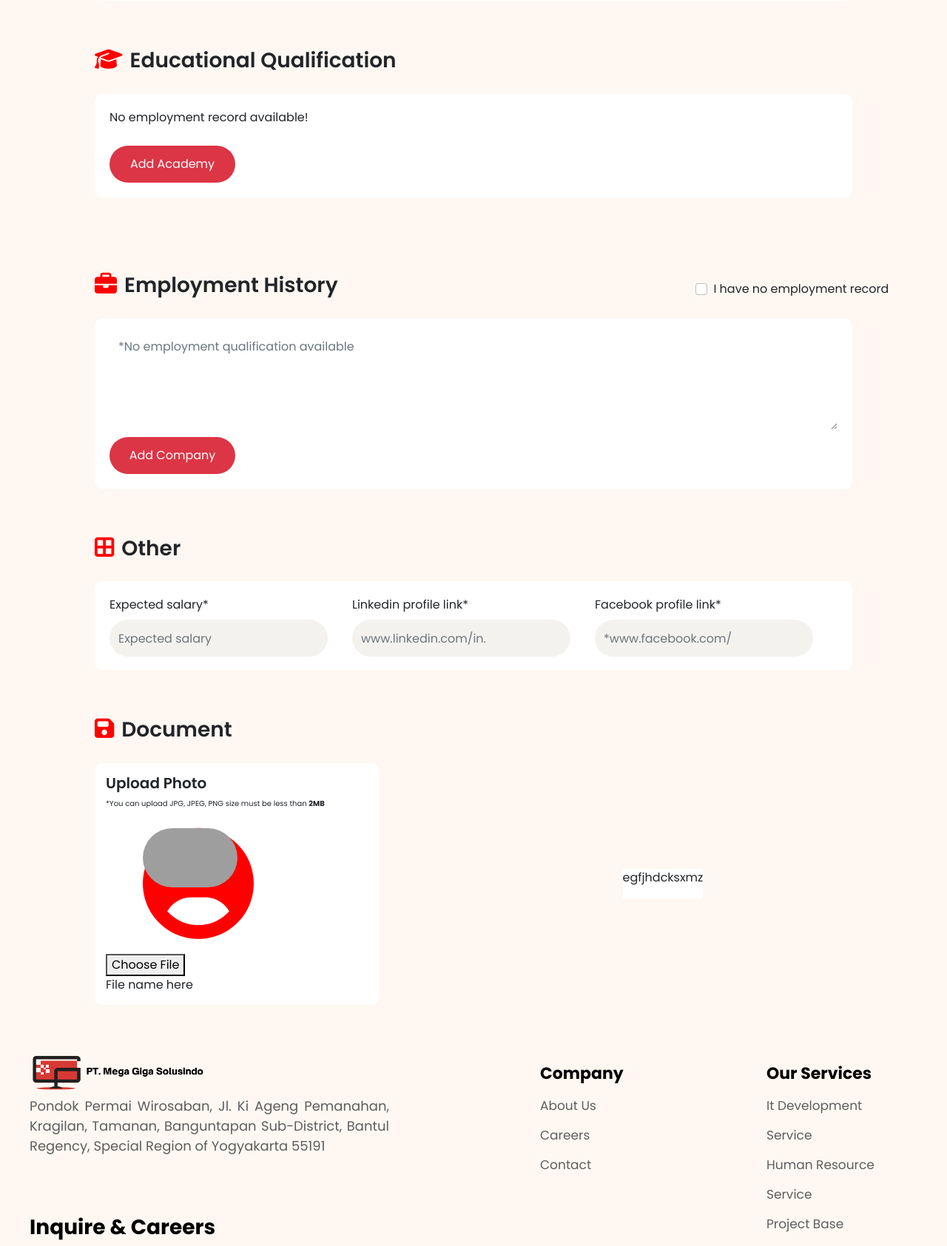
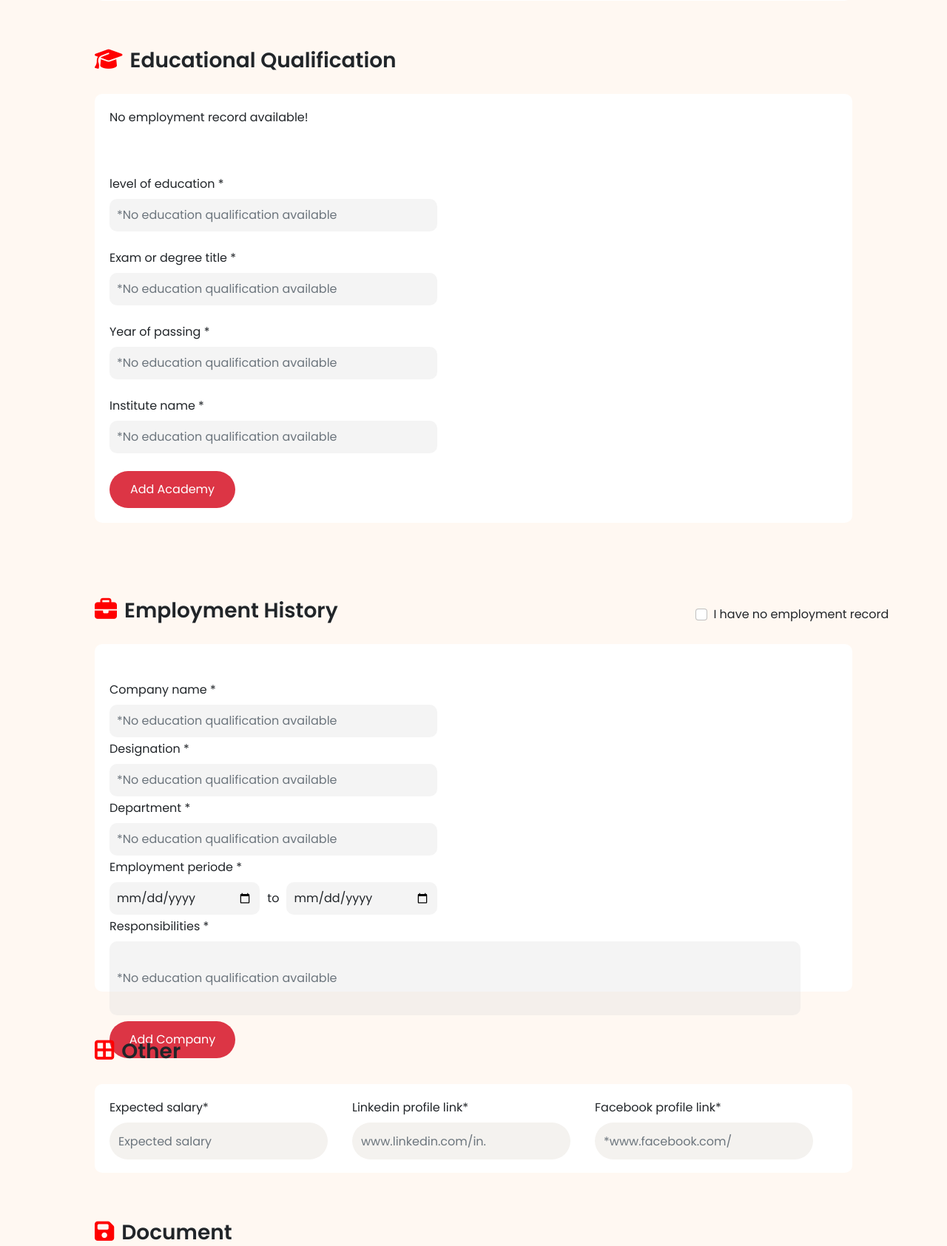
Before and after one commit to Jong44/mgsweb, a CodeIgniter app: page /mgsweb/user/apply in a window 1280 px wide; the page is wider, and only the part inside the window is pictured. Shown: the part 1226-2911 px from the top of that part at 74% size. Run offline with CodeIgniter, Linux system fonts and the light colour scheme; some libraries are stand-ins or nearby versions; grey boxes are pictures that could not be loaded.

Commit message:
progress 9/20/2022

```diff
--- a/application/views/apply.php
+++ b/application/views/apply.php
@@ -113,7 +113,28 @@
                         <div class="dihapus">
                             <p>No employment record available!</p>
                         </div>
-                        <button type="button" class="btn btn-danger" style="border: none; border-radius: 25px; height: 50px; width: 170px; margin-top: 10px;" id="eduBtn">Add Academy</button>
+                        <div class="form-edu">
+                            <div class="input-1">
+                                <label class="form-label">level of education *</label>
+                                <input type="text" class="form-control" placeholder="*No education qualification available" name="" id="inputeducational"></input>
+                            </div>
+
+                            <div class="input-1">
+                                <label class="form-label">Exam or degree title *</label>
+                                <input type="text" class="form-control" placeholder="*No education qualification available" name="" id="inputeducational"></input>
+                            </div>
+
+                            <div class="input-1">
+                                <label class="form-label">Year of passing *</label>
+                                <input type="text" class="form-control" placeholder="*No education qualification available" name="" id="inputeducational"></input>
+                            </div>
+
+                            <div class="input-1">
+                                <label class="form-label">Institute name *</label>
+                                <input type="text" class="form-control" placeholder="*No education qualification available" name="" id="inputeducational"></input>
+                            </div>
+                        </div>
+                        <button type="button" class="btn btn-danger" style="border: none; border-radius: 25px; height: 50px; width: 170px; margin-top: 50px;" id="eduBtn">Add Academy</button>
                     </div>
                 </div>
 
@@ -130,10 +151,38 @@
                             </label>
                         </div>
                     </div>
-                    <div class="textarea">
-                        <textarea class="form-control" placeholder="*No employment qualification available" name="" id="inputemployment" style="height: 130px; border: none;"></textarea>
-                        <button type="button" class="btn btn-danger" style="border: none; border-radius: 25px; height: 50px; width: 170px; margin-top: 10px;">Add Company</button>
+                    <div class="form-employ">
+                            <div class="input-1">
+                                <label class="form-label">Company name *</label>
+                                <input type="text" class="form-control" placeholder="*No education qualification available" name="" id="inputeducational"></input>
+                            </div>
+
+                            <div class="input-1">
+                                <label class="form-label">Designation *</label>
+                                <input type="text" class="form-control" placeholder="*No education qualification available" name="" id="inputeducational"></input>
+                            </div>
+
+                            <div class="input-1">
+                                <label class="form-label">Department *</label>
+                                <input type="text" class="form-control" placeholder="*No education qualification available" name="" id="inputeducational"></input>
+                            </div>
+
+                            <div class="input-1">
+                                <label class="form-label">Employment periode *</label>
+                                <div class="date">
+                                    <input type="date" class="form-control" placeholder="*No education qualification available" name="" id="inputeducational"></input>
+                                    <p>to</p>
+                                    <input type="date" class="form-control" placeholder="*No education qualification available" name="" id="inputeducational"></input>
+                                </div>
+                            </div>
+
+                            <div class="respon">
+                                <label class="form-label">Responsibilities *</label>
+                                <input type="text" class="form-control" placeholder="*No education qualification available" name="" id="inputeducational"></input>
+                            </div>
+                        <button type="button" class="btn btn-danger" style="border: none; border-radius: 25px; height: 50px; width: 170px; margin-top: 40px;">Add Company</button>
                     </div>
+
                 </div>
 
                 <div class="other">
@@ -196,7 +245,7 @@
         let title = document.querySelector(".edu .opening h3")
         let text = document.querySelector(".dihapus");
         btn.addEventListener("click", ()=>{
-            let divTag = `<textarea class="form-control" placeholder="*No education qualification available" name="" id="inputeducational" style="height: 130px; border: none;"></textarea>`;
+            let divTag = ``;
             let deleteTag = ` <span style="" id="delete"><i class="fa-solid fa-circle-xmark"></i></span> `
             textarea.insertAdjacentHTML("afterbegin", divTag );
             title.insertAdjacentHTML("afterend", deleteTag);
--- a/assets/css/style-about.css
+++ b/assets/css/style-about.css
@@ -1,7 +1,6 @@
 @import url('https://fonts.googleapis.com/css2?family=Montserrat:wght@200&family=Poppins&display=swap');
 
 body{
-    background-color: #FFF8F2;
     font-family: poppins;
 }
 
--- a/assets/css/style-apply.css
+++ b/assets/css/style-apply.css
@@ -2,7 +2,6 @@
 
 body{
     font-family: 'Poppins', sans-serif;
-    background-color: #FFF8F2;
 }
 
 /* Judul */
@@ -24,6 +23,16 @@ body{
     margin: 25px 80px 0 45%;
 }
 /* ------------------------------------------------ */
+
+
+
+
+
+
+
+
+
+
 
 
 
@@ -96,6 +105,22 @@ body{
 
 
 
+
+
+
+
+
+
+
+
+
+
+
+
+
+
+
+
 /* Form */
 .input .opening{
     margin: 5% 0 20px 10%;
@@ -158,10 +183,24 @@ body{
     transition: all 3s step-start;
 }
 
-.input .edu .textarea textarea{
-    margin-top: 20px;
+.input .edu .textarea .form-edu{
+    display: flex;
+    flex-wrap: wrap;
 }
 
+.input .edu .textarea .form-edu .input-1{
+    height: 50px;
+    width: 45%;
+    margin-right: 50px;
+    margin-top: 50px;
+}
+
+.input .edu .textarea .form-edu .input-1 input{
+    border-radius: 10px;
+    padding: 10px;
+    border: none;
+    background-color: #D9D9D94D;
+}
 
 .input .employ{
     margin-top: 8%;
@@ -172,13 +211,53 @@ body{
     margin-top: 10px;
 }
 
-.input .employ .textarea{
+.input .employ .form-employ{
+    display: flex;
+    flex-wrap: wrap;
     width: 80%;
-    height: 230px;
+    height: 470px;
     background-color: white;
     padding: 20px;
     border-radius: 10px;
     margin: auto
+}
+
+.input .employ .form-employ .input-1{
+    height: 50px;
+    width: 45%;
+    margin-right: 50px;
+    margin-top: 30px;
+}
+
+.input .employ .form-employ .input-1 input{
+    border-radius: 10px;
+    padding: 10px;
+    border: none;
+    background-color: #D9D9D94D;
+}
+
+.date {
+    display: flex;
+}
+
+.date p{
+    margin: auto 10px;
+}
+
+.respon{
+    width: 100%;
+    height: 100px;
+    max-height: 100px;
+    margin-right: 50px;
+    margin-top: 30px;
+}
+
+.respon input{
+    height: 100px;
+    border-radius: 10px;
+    padding: 10px;
+    border: none;
+    background-color: #D9D9D94D;
 }
 
 .input .other .salary{
```
